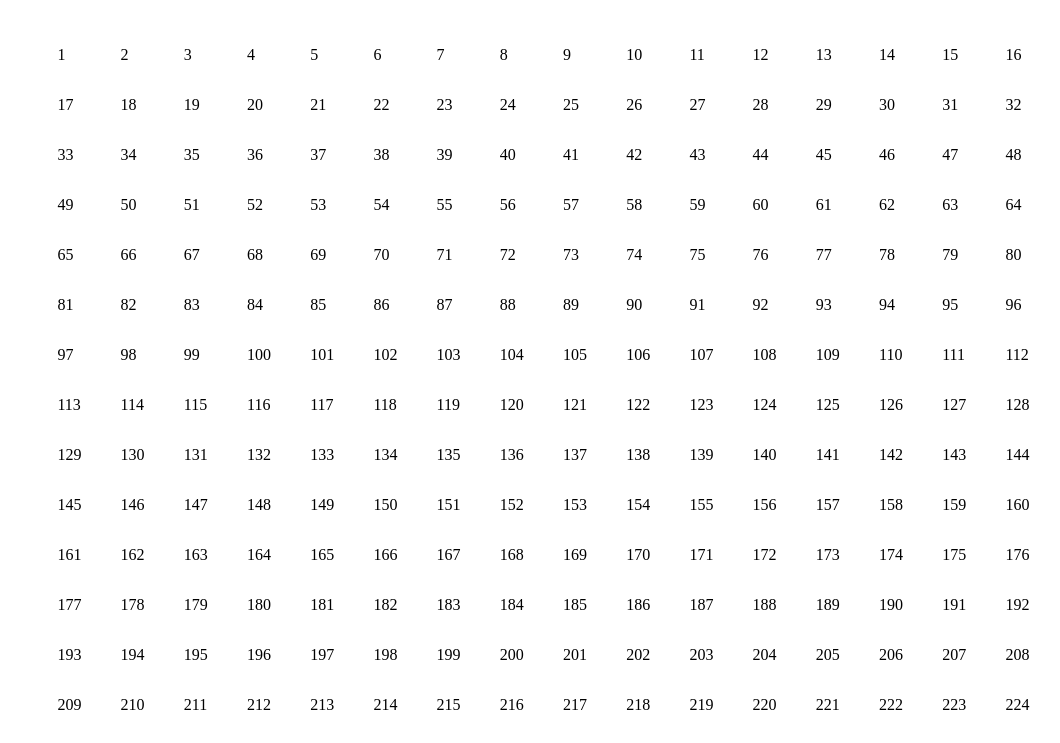
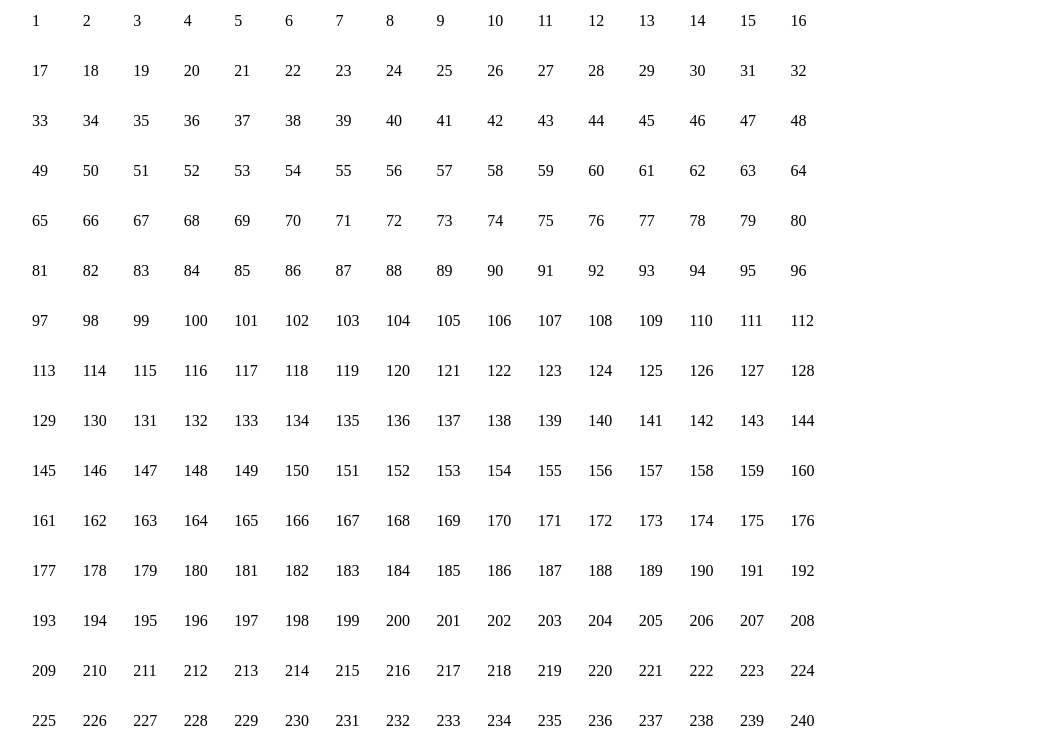
Before and after one commit to aaronkai/Etch-a-Sketch, a plain HTML site: page index.html in a window 1280 px wide. Shown: the part 146-889 px from the top of the page, without its empty margins (77-1137 px from the left). Drawn offline with Linux system fonts and the light colour scheme.

Commit message:
fixed header spacing. Calling this done for now.

```diff
--- a/style.css
+++ b/style.css
@@ -1,10 +1,12 @@
 #container{
 	display: grid;
 	grid-template-columns: 10% auto 10%;
-	grid-template-rows: 20% auto;
+	grid-template-rows: 150px auto;
 	grid-template-areas:
 		". header ."
-		". main ."
+		". main .";
+	width: 80%;
+  align-items: center;
 }
 
 header {
```
Also changed, not shown: 1 other file.
